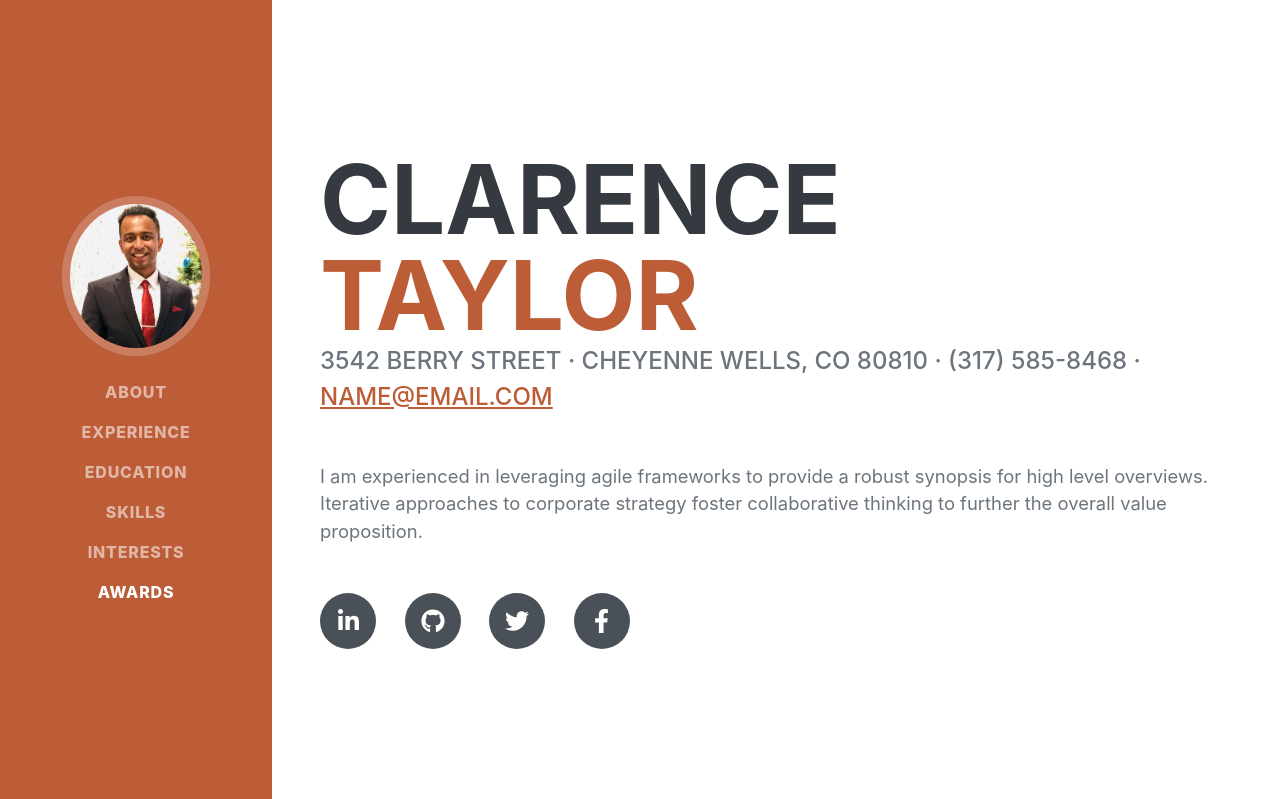
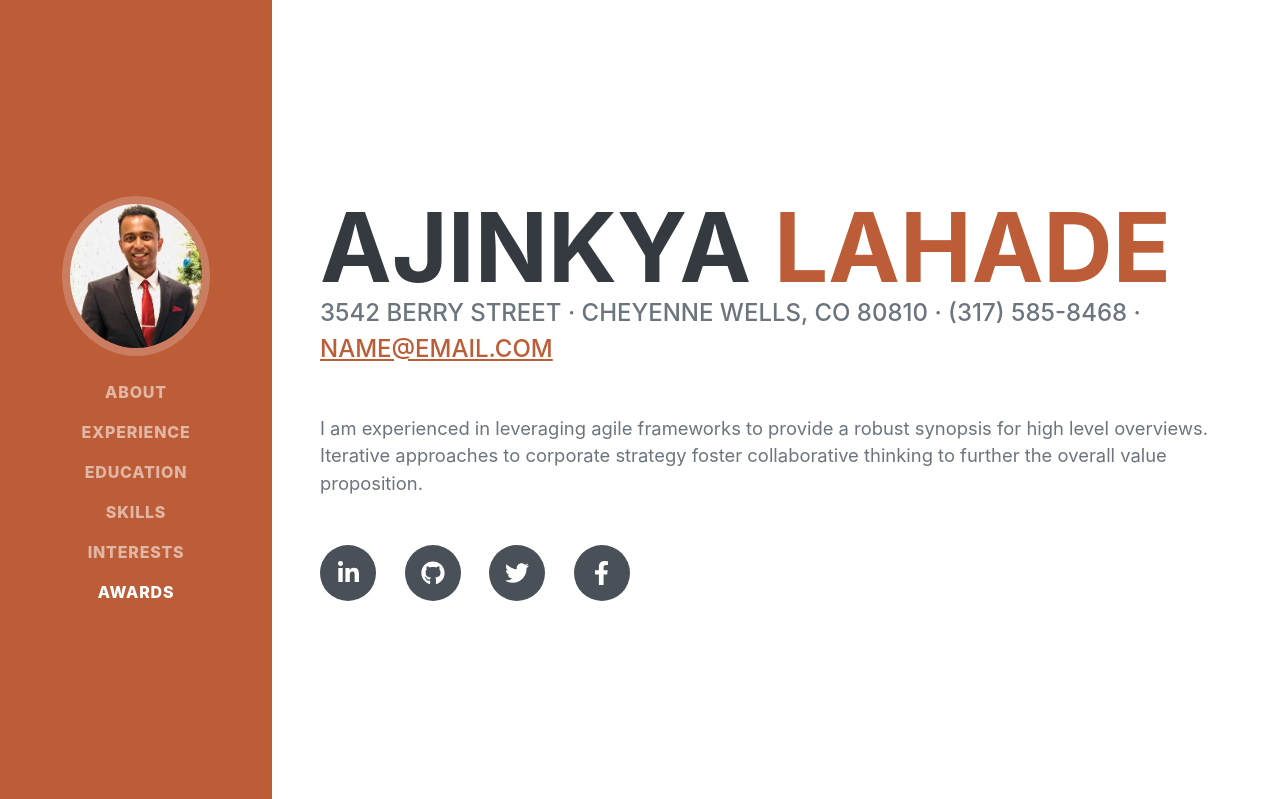
Before and after one commit to ajinkyalahade/Flask-AJ, a Flask app: page / in a window 1280 px wide. Shown: the top 799 px of the page. Run offline with Flask 2, Linux system fonts and the light colour scheme; some libraries are stand-ins or nearby versions; some web fonts are replaced.

Commit message:
One page resume home page;

```diff
--- a/templates/index.html
+++ b/templates/index.html
@@ -19,7 +19,7 @@
         <!-- Navigation-->
         <nav class="navbar navbar-expand-lg navbar-dark bg-primary fixed-top" id="sideNav">
             <a class="navbar-brand js-scroll-trigger" href="#page-top">
-                <span class="d-block d-lg-none">Clarence Taylor</span>
+                <span class="d-block d-lg-none">AJINKYA LAHADE</span>
                 <span class="d-none d-lg-block"><img class="img-fluid img-profile rounded-circle mx-auto mb-2" src="{{ url_for('static', filename='assets/img/profile.jpg') }}"alt="..." /></span>
             </a>
             <button class="navbar-toggler" type="button" data-bs-toggle="collapse" data-bs-target="#navbarResponsive" aria-controls="navbarResponsive" aria-expanded="false" aria-label="Toggle navigation"><span class="navbar-toggler-icon"></span></button>
@@ -40,8 +40,8 @@
             <section class="resume-section" id="about">
                 <div class="resume-section-content">
                     <h1 class="mb-0">
-                        Clarence
-                        <span class="text-primary">Taylor</span>
+                        AJINKYA
+                        <span class="text-primary">LAHADE</span>
                     </h1>
                     <div class="subheading mb-5">
                         3542 Berry Street · Cheyenne Wells, CO 80810 · (317) 585-8468 ·
```
